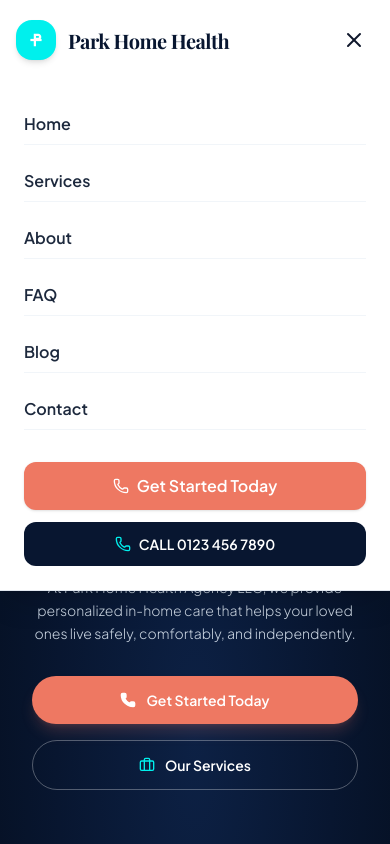
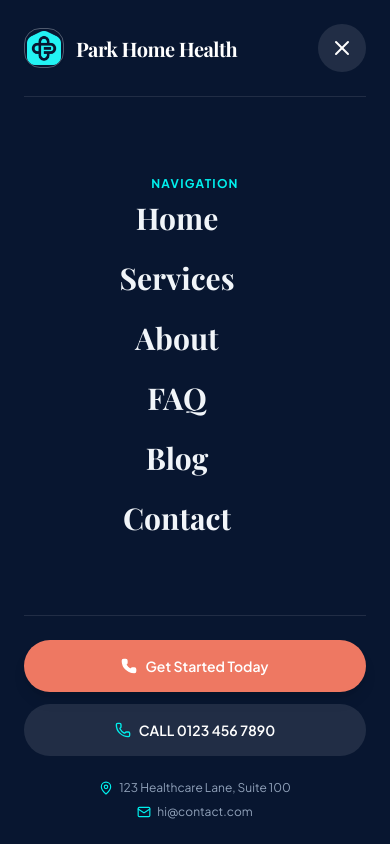
Before and after one commit to audu-joshua/park-home-care, a Next.js app: page / in a window 390 px wide. Both pictures are taken after a click on the button "Open Fullscreen Navigation". Shown: the top 844 px of the page. Built offline with nearby package versions, Linux system fonts and the light colour scheme; a web font is replaced by a local one.

Commit message:
Update navbar to pill-shaped floating container, full-screen mobile menu, and set Icon 1.webp logo/favicon

```diff
--- a/src/app/layout.tsx
+++ b/src/app/layout.tsx
@@ -18,6 +18,10 @@ export const metadata: Metadata = {
   title: "Park Home Health | Compassionate Care. Like Family.",
   description:
     "At Park Home Health Agency LLC, we provide personalized in-home care that helps your loved ones live safely, comfortably, and independently.",
+  icons: {
+    icon: "/images/Icon 1.webp",
+    apple: "/images/Icon 1.webp",
+  },
 };
 
 export default function RootLayout({
--- a/src/components/Header.tsx
+++ b/src/components/Header.tsx
@@ -1,9 +1,9 @@
 "use client";
 
-import React, { useState } from "react";
+import React, { useState, useEffect } from "react";
 import Link from "next/link";
 import Logo from "./Logo";
-import { Phone, Menu, X } from "lucide-react";
+import { Phone, Menu, X, ArrowRight, Mail, MapPin } from "lucide-react";
 
 interface HeaderProps {
   onOpenConsultation: () => void;
@@ -11,6 +11,32 @@ interface HeaderProps {
 
 export default function Header({ onOpenConsultation }: HeaderProps) {
   const [mobileMenuOpen, setMobileMenuOpen] = useState(false);
+  const [scrolled, setScrolled] = useState(false);
+
+  // Lock body scroll when full-screen mobile menu is open
+  useEffect(() => {
+    if (mobileMenuOpen) {
+      document.body.style.overflow = "hidden";
+    } else {
+      document.body.style.overflow = "unset";
+    }
+    return () => {
+      document.body.style.overflow = "unset";
+    };
+  }, [mobileMenuOpen]);
+
+  // Track scroll position for subtle shadow elevation
+  useEffect(() => {
+    const handleScroll = () => {
+      if (window.scrollY > 20) {
+        setScrolled(true);
+      } else {
+        setScrolled(false);
+      }
+    };
+    window.addEventListener("scroll", handleScroll);
+    return () => window.removeEventListener("scroll", handleScroll);
+  }, []);
 
   const navLinks = [
     { name: "Home", href: "#hero" },
@@ -22,85 +48,138 @@ export default function Header({ onOpenConsultation }: HeaderProps) {
   ];
 
   return (
-    <header className="sticky top-0 z-50 bg-white/95 backdrop-blur-md border-b border-slate-100 shadow-xs transition-all duration-300">
-      <div className="max-w-7xl mx-auto px-4 sm:px-6 lg:px-8 h-20 flex items-center justify-between">
+    <>
+      {/* Floating Pill/Capsule Navbar Header */}
+      <header className="fixed top-0 inset-x-0 z-40 pt-4 px-4 sm:px-6 lg:px-8 max-w-7xl mx-auto transition-all duration-300">
+        <div
+          className={`bg-white/90 backdrop-blur-xl border border-slate-200/80 rounded-full px-5 sm:px-7 py-3 flex items-center justify-between transition-all duration-300 ${
+            scrolled ? "shadow-xl shadow-slate-900/10 border-slate-300/80 bg-white/95 scale-[0.99]" : "shadow-md shadow-slate-900/5"
+          }`}
+        >
           {/* Brand Logo */}
           <Logo />
 
-        {/* Desktop Navigation Links */}
-        <nav className="hidden md:flex items-center space-x-8">
+          {/* Desktop Navigation Links with Animated Underline */}
+          <nav className="hidden lg:flex items-center space-x-8">
             {navLinks.map((link) => (
               <Link
                 key={link.name}
                 href={link.href}
-              className="text-sm font-medium text-slate-700 hover:text-[#EE7862] transition-colors"
+                className="relative py-1 text-sm font-semibold text-slate-700 hover:text-[#EE7862] transition-colors duration-200 group"
               >
-              {link.name}
+                <span>{link.name}</span>
+                <span className="absolute bottom-0 left-0 w-0 h-0.5 bg-[#EE7862] rounded-full transition-all duration-300 group-hover:w-full" />
               </Link>
             ))}
           </nav>
 
           {/* Desktop Phone CTA Button */}
-        <div className="hidden md:flex items-center space-x-4">
+          <div className="hidden sm:flex items-center space-x-3">
+            <button
+              onClick={onOpenConsultation}
+              className="inline-flex items-center gap-2 bg-[#EE7862] hover:bg-[#E4644D] text-white text-xs font-semibold px-4 py-2.5 rounded-full shadow-md shadow-[#EE7862]/20 hover:scale-105 active:scale-95 transition-all duration-200"
+            >
+              <span>Get Started</span>
+            </button>
+
             <a
               href="tel:01234567890"
-            className="inline-flex items-center gap-2.5 bg-[#081630] hover:bg-[#0D2247] text-white text-xs font-semibold px-5 py-3 rounded-full shadow-sm hover:shadow transition-all duration-200 uppercase tracking-wider"
+              className="inline-flex items-center gap-2 bg-[#081630] hover:bg-[#0D2247] text-white text-xs font-semibold px-4 py-2.5 rounded-full shadow-md hover:scale-105 active:scale-95 transition-all duration-200 uppercase tracking-wider"
+            >
+              <Phone className="w-3.5 h-3.5 text-[#00F0ED]" />
+              <span>0123 456 7890</span>
+            </a>
+          </div>
+
+          {/* Mobile Hamburger Toggle */}
+          <div className="flex lg:hidden items-center">
+            <button
+              onClick={() => setMobileMenuOpen(true)}
+              className="p-2.5 rounded-full bg-slate-100/80 text-slate-800 hover:bg-[#081630] hover:text-white transition-all duration-300 focus:outline-none"
+              aria-label="Open Fullscreen Navigation"
+            >
+              <Menu className="w-5 h-5" />
+            </button>
+          </div>
+        </div>
+      </header>
+
+      {/* Spacer to offset fixed header height */}
+      <div className="h-24" />
+
+      {/* Full-Screen Mobile Overlay Navigation */}
+      {mobileMenuOpen && (
+        <div className="fixed inset-0 z-50 bg-[#081630] text-white flex flex-col justify-between p-6 sm:p-10 animate-in fade-in zoom-in-95 duration-300 overflow-y-auto">
+
+          {/* Top Bar inside Fullscreen Menu */}
+          <div className="flex items-center justify-between pb-6 border-b border-white/10">
+            <Logo light />
+            <button
+              onClick={() => setMobileMenuOpen(false)}
+              className="p-3 rounded-full bg-white/10 text-white hover:bg-[#EE7862] hover:rotate-90 transition-all duration-300 focus:outline-none"
+              aria-label="Close Mobile Navigation"
+            >
+              <X className="w-6 h-6" />
+            </button>
+          </div>
+
+          {/* Centered Large Navigation Links */}
+          <div className="my-auto py-10 flex flex-col items-center space-y-6 text-center">
+            <span className="text-xs font-bold text-[#00F0ED] tracking-widest uppercase mb-2">
+              NAVIGATION
+            </span>
+            {navLinks.map((link, idx) => (
+              <Link
+                key={link.name}
+                href={link.href}
+                onClick={() => setMobileMenuOpen(false)}
+                className="group flex items-center justify-center gap-3 font-serif text-3xl sm:text-4xl font-bold text-slate-100 hover:text-[#00F0ED] transition-all duration-300 transform hover:scale-105"
+                style={{ animationDelay: `${idx * 50}ms` }}
+              >
+                <span>{link.name}</span>
+                <ArrowRight className="w-6 h-6 text-[#EE7862] opacity-0 -translate-x-3 group-hover:opacity-100 group-hover:translate-x-0 transition-all duration-300" />
+              </Link>
+            ))}
+          </div>
+
+          {/* Bottom Action Area inside Fullscreen Menu */}
+          <div className="pt-6 border-t border-white/10 flex flex-col space-y-4">
+            <div className="grid grid-cols-1 sm:grid-cols-2 gap-3">
+              <button
+                onClick={() => {
+                  setMobileMenuOpen(false);
+                  onOpenConsultation();
+                }}
+                className="w-full bg-[#EE7862] hover:bg-[#E4644D] text-white font-semibold py-4 rounded-full shadow-lg transition-all duration-200 flex items-center justify-center gap-2 text-sm"
+              >
+                <Phone className="w-4 h-4 fill-current" />
+                <span>Get Started Today</span>
+              </button>
+
+              <a
+                href="tel:01234567890"
+                className="w-full bg-white/10 hover:bg-white/20 text-white font-semibold py-4 rounded-full text-center text-sm flex items-center justify-center gap-2 transition-all duration-200"
               >
                 <Phone className="w-4 h-4 text-[#00F0ED]" />
                 <span>CALL 0123 456 7890</span>
               </a>
             </div>
 
-        {/* Mobile Hamburger Toggle */}
-        <div className="flex md:hidden items-center">
-          <button
-            onClick={() => setMobileMenuOpen(!mobileMenuOpen)}
-            className="p-2 rounded-xl text-slate-700 hover:bg-slate-100 focus:outline-none"
-            aria-label="Toggle Navigation Menu"
-          >
-            {mobileMenuOpen ? (
-              <X className="w-6 h-6 text-slate-900" />
-            ) : (
-              <Menu className="w-6 h-6 text-slate-900" />
-            )}
-          </button>
+            {/* Quick Contact Info */}
+            <div className="flex flex-col sm:flex-row items-center justify-between text-xs text-slate-400 gap-2 pt-2 text-center sm:text-left">
+              <span className="flex items-center gap-1.5">
+                <MapPin className="w-3.5 h-3.5 text-[#00F0ED]" />
+                <span>123 Healthcare Lane, Suite 100</span>
+              </span>
+              <span className="flex items-center gap-1.5">
+                <Mail className="w-3.5 h-3.5 text-[#00F0ED]" />
+                <span>hi@contact.com</span>
+              </span>
             </div>
           </div>
 
-      {/* Mobile Drawer Menu */}
-      {mobileMenuOpen && (
-        <div className="md:hidden fixed inset-x-0 top-20 bg-white border-b border-slate-200 shadow-xl py-6 px-6 flex flex-col space-y-4 animate-in slide-in-from-top duration-300">
-          {navLinks.map((link) => (
-            <Link
-              key={link.name}
-              href={link.href}
-              onClick={() => setMobileMenuOpen(false)}
-              className="text-base font-semibold text-slate-800 hover:text-[#EE7862] py-2 border-b border-slate-100 transition-colors"
-            >
-              {link.name}
-            </Link>
-          ))}
-          <div className="pt-4 flex flex-col space-y-3">
-            <button
-              onClick={() => {
-                setMobileMenuOpen(false);
-                onOpenConsultation();
-              }}
-              className="w-full bg-[#EE7862] hover:bg-[#E4644D] text-white font-semibold py-3 rounded-xl shadow transition-colors flex items-center justify-center gap-2"
-            >
-              <Phone className="w-4 h-4" />
-              <span>Get Started Today</span>
-            </button>
-            <a
-              href="tel:01234567890"
-              className="w-full bg-[#081630] text-white font-semibold py-3 rounded-xl text-center text-sm flex items-center justify-center gap-2"
-            >
-              <Phone className="w-4 h-4 text-[#00F0ED]" />
-              <span>CALL 0123 456 7890</span>
-            </a>
-          </div>
         </div>
       )}
-    </header>
+    </>
   );
 }
--- a/src/components/Logo.tsx
+++ b/src/components/Logo.tsx
@@ -1,5 +1,6 @@
 import React from "react";
 import Link from "next/link";
+import Image from "next/image";
 
 interface LogoProps {
   light?: boolean;
@@ -8,35 +9,23 @@ interface LogoProps {
 
 export default function Logo({ light = false, className = "" }: LogoProps) {
   return (
-    <Link href="/" className={`inline-flex items-center gap-3 group ${className}`}>
-      {/* Cyan Icon Emblem */}
-      <div className="relative w-10 h-10 sm:w-11 sm:h-11 rounded-2xl bg-[#00F0ED] flex items-center justify-center shadow-md transition-transform duration-300 group-hover:scale-105">
-        <svg
-          viewBox="0 0 100 100"
-          className="w-7 h-7 text-white fill-current"
-          aria-hidden="true"
-        >
-          {/* Interlocking P & Cross Symbol */}
-          <path
-            d="M50 15 C30 15 15 30 15 50 C15 70 30 85 50 85 C70 85 85 70 85 50 C85 30 70 15 50 15 Z M50 25 C63.8 25 75 36.2 75 50 C75 63.8 63.8 75 50 75 C36.2 75 25 63.8 25 50 C25 36.2 36.2 25 50 25 Z"
-            fill="none"
-          />
-          <path
-            d="M42 28 H58 C64 28 69 33 69 39 C69 45 64 50 58 50 H50 V72 H42 V28 Z M50 36 V42 H57 C59 42 61 40.5 61 39 C61 37.5 59 36 57 36 H50 Z"
-            fill="currentColor"
-          />
-          <path
-            d="M30 46 H70 V54 H30 Z"
-            fill="currentColor"
-          />
-        </svg>
+    <Link href="/" className={`inline-flex items-center gap-3 group focus:outline-none ${className}`}>
+      {/* Brand Icon Image */}
+      <div className="relative w-10 h-10 sm:w-11 sm:h-11 rounded-2xl overflow-hidden shadow-xs border border-slate-100/30 transition-transform duration-300 group-hover:scale-105 group-hover:rotate-2">
+        <Image
+          src="/images/Icon 1.webp"
+          alt="Park Home Health Logo"
+          fill
+          className="object-contain p-0.5"
+          priority
+        />
       </div>
 
       {/* Brand Title */}
       <div className="flex flex-col">
         <span
-          className={`font-serif text-xl sm:text-2xl font-bold tracking-tight leading-tight ${
-            light ? "text-white" : "text-[#081630]"
+          className={`font-serif text-xl sm:text-2xl font-bold tracking-tight leading-tight transition-colors duration-300 ${
+            light ? "text-white group-hover:text-[#00F0ED]" : "text-[#081630] group-hover:text-[#EE7862]"
           }`}
         >
           Park Home Health
```
Also changed, not shown: public/images/Icon 1.webp (added). Lines whose indentation alone changed are shown as unchanged.
